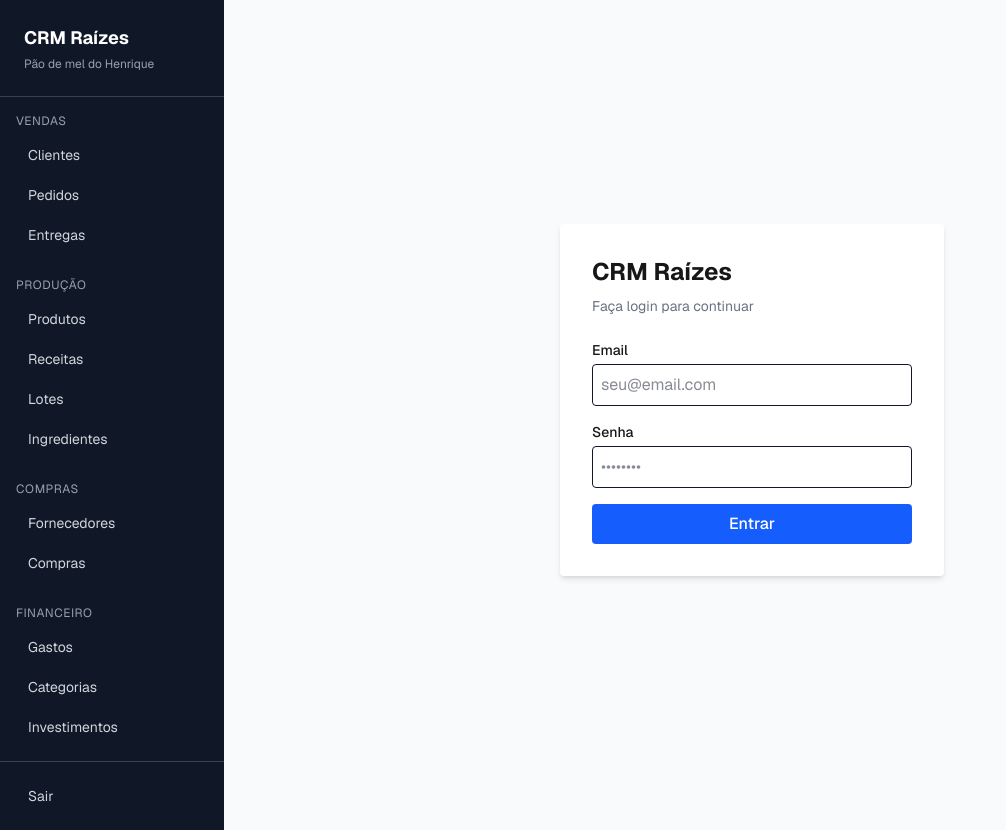
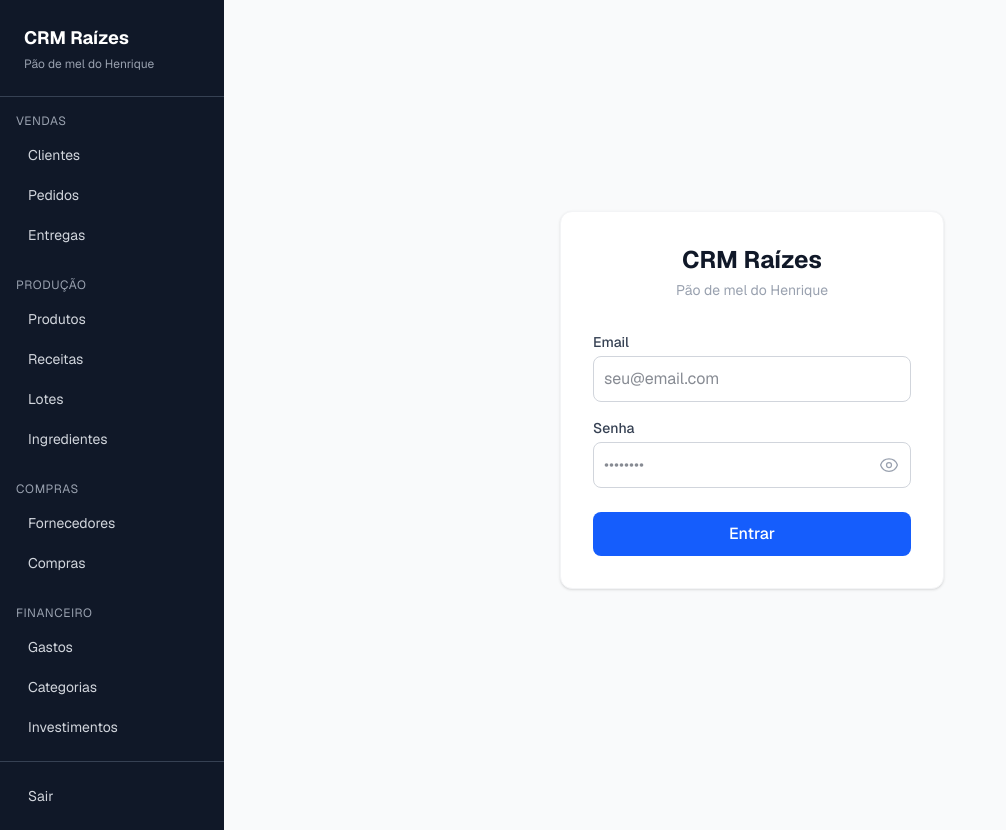
Before and after one commit to macdegui/CRM-RAIZES, a Next.js app: page /login in a window 1280 px wide. Shown: the whole page, without its empty margins (0-1006 px from the left). Built offline with nearby package versions, Linux system fonts and the light colour scheme.

Commit message:
nova tela de login

```diff
--- a/src/app/login/page.tsx
+++ b/src/app/login/page.tsx
@@ -3,9 +3,11 @@ import LoginForm from '@/components/ui/LoginForm'
 export default function LoginPage() {
   return (
     <div className="min-h-screen flex items-center justify-center bg-gray-50">
-      <div className="bg-white p-8 rounded shadow-md w-full max-w-sm">
-        <h1 className="text-2xl font-bold mb-2">CRM Raízes</h1>
-        <p className="text-gray-500 text-sm mb-6">Faça login para continuar</p>
+      <div className="bg-white p-8 rounded-xl shadow-sm border border-gray-100 w-full max-w-sm">
+        <div className="mb-8 text-center">
+          <h1 className="text-2xl font-bold text-gray-900">CRM Raízes</h1>
+          <p className="text-gray-400 text-sm mt-1">Pão de mel do Henrique</p>
+        </div>
         <LoginForm />
       </div>
     </div>
--- a/src/components/ui/LoginForm.tsx
+++ b/src/components/ui/LoginForm.tsx
@@ -8,6 +8,7 @@ export default function LoginForm() {
   const router = useRouter()
   const [loading, setLoading] = useState(false)
   const [erro, setErro] = useState('')
+  const [mostrarSenha, setMostrarSenha] = useState(false)
   const [form, setForm] = useState({ email: '', password: '' })
 
   function handleChange(e: React.ChangeEvent<HTMLInputElement>) {
@@ -39,35 +40,55 @@ export default function LoginForm() {
   return (
     <form onSubmit={handleSubmit} className="flex flex-col gap-4">
       <div>
-        <label className="block text-sm font-medium mb-1">Email</label>
+        <label className="block text-sm font-medium mb-1 text-gray-700">Email</label>
         <input
           name="email"
           type="email"
           value={form.email}
           onChange={handleChange}
-          className="w-full border rounded p-2 bg-white text-gray-900"
+          className="w-full border border-gray-300 rounded-lg p-2.5 bg-white text-gray-900 focus:outline-none focus:ring-2 focus:ring-blue-500"
           placeholder="seu@email.com"
         />
       </div>
 
       <div>
-        <label className="block text-sm font-medium mb-1">Senha</label>
+        <label className="block text-sm font-medium mb-1 text-gray-700">Senha</label>
+        <div className="relative">
           <input
             name="password"
-          type="password"
+            type={mostrarSenha ? 'text' : 'password'}
             value={form.password}
             onChange={handleChange}
-          className="w-full border rounded p-2 bg-white text-gray-900"
+            className="w-full border border-gray-300 rounded-lg p-2.5 pr-10 bg-white text-gray-900 focus:outline-none focus:ring-2 focus:ring-blue-500"
             placeholder="••••••••"
           />
+          <button
+            type="button"
+            onClick={() => setMostrarSenha(!mostrarSenha)}
+            className="absolute right-3 top-1/2 -translate-y-1/2 text-gray-400 hover:text-gray-600"
+          >
+            {mostrarSenha ? (
+              <svg xmlns="http://www.w3.org/2000/svg" fill="none" viewBox="0 0 24 24" strokeWidth={1.5} stroke="currentColor" className="w-5 h-5">
+                <path strokeLinecap="round" strokeLinejoin="round" d="M3.98 8.223A10.477 10.477 0 0 0 1.934 12C3.226 16.338 7.244 19.5 12 19.5c.993 0 1.953-.138 2.863-.395M6.228 6.228A10.451 10.451 0 0 1 12 4.5c4.756 0 8.773 3.162 10.065 7.498a10.522 10.522 0 0 1-4.293 5.774M6.228 6.228 3 3m3.228 3.228 3.65 3.65m7.894 7.894L21 21m-3.228-3.228-3.65-3.65m0 0a3 3 0 1 0-4.243-4.243m4.242 4.242L9.88 9.88" />
+              </svg>
+            ) : (
+              <svg xmlns="http://www.w3.org/2000/svg" fill="none" viewBox="0 0 24 24" strokeWidth={1.5} stroke="currentColor" className="w-5 h-5">
+                <path strokeLinecap="round" strokeLinejoin="round" d="M2.036 12.322a1.012 1.012 0 0 1 0-.639C3.423 7.51 7.36 4.5 12 4.5c4.638 0 8.573 3.007 9.963 7.178.07.207.07.431 0 .639C20.577 16.49 16.64 19.5 12 19.5c-4.638 0-8.573-3.007-9.963-7.178Z" />
+                <path strokeLinecap="round" strokeLinejoin="round" d="M15 12a3 3 0 1 1-6 0 3 3 0 0 1 6 0Z" />
+              </svg>
+            )}
+          </button>
+        </div>
       </div>
 
-      {erro && <p className="text-red-500 text-sm">{erro}</p>}
+      {erro && (
+        <p className="text-red-500 text-sm text-center">{erro}</p>
+      )}
 
       <button
         type="submit"
         disabled={loading}
-        className="bg-blue-600 text-white rounded p-2 font-medium hover:bg-blue-700 disabled:opacity-50"
+        className="bg-blue-600 text-white rounded-lg p-2.5 font-medium hover:bg-blue-700 disabled:opacity-50 transition-colors mt-2"
       >
         {loading ? 'Entrando...' : 'Entrar'}
       </button>
```
Lines whose indentation alone changed are shown as unchanged.
